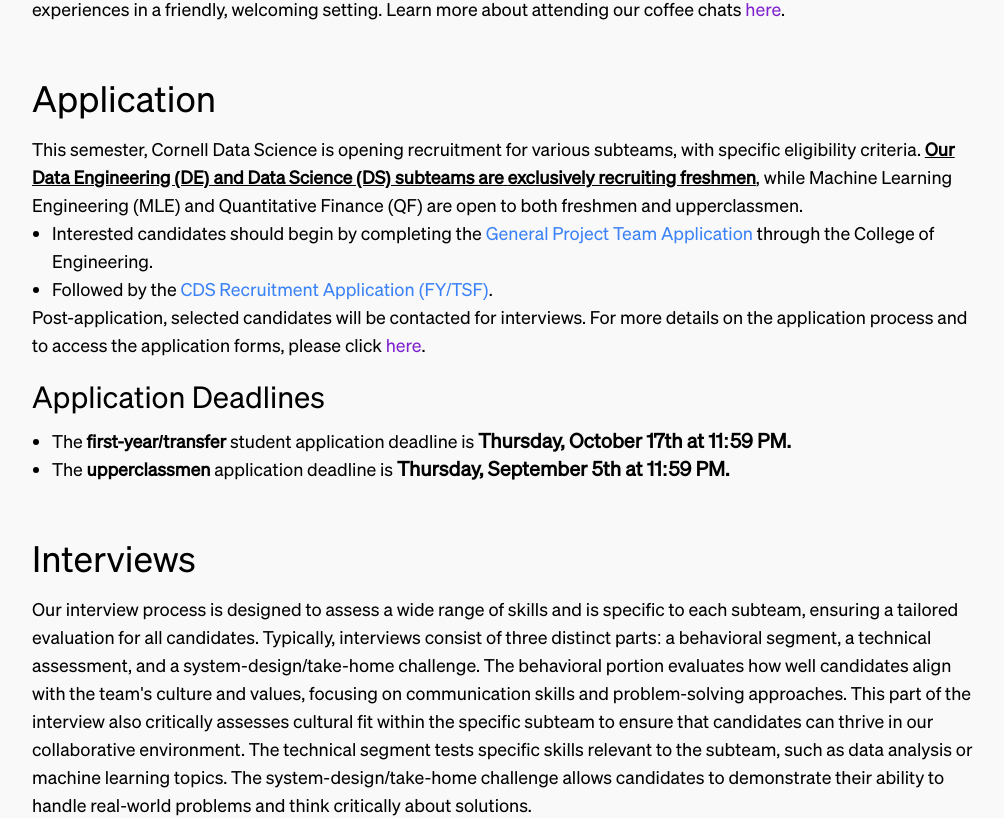
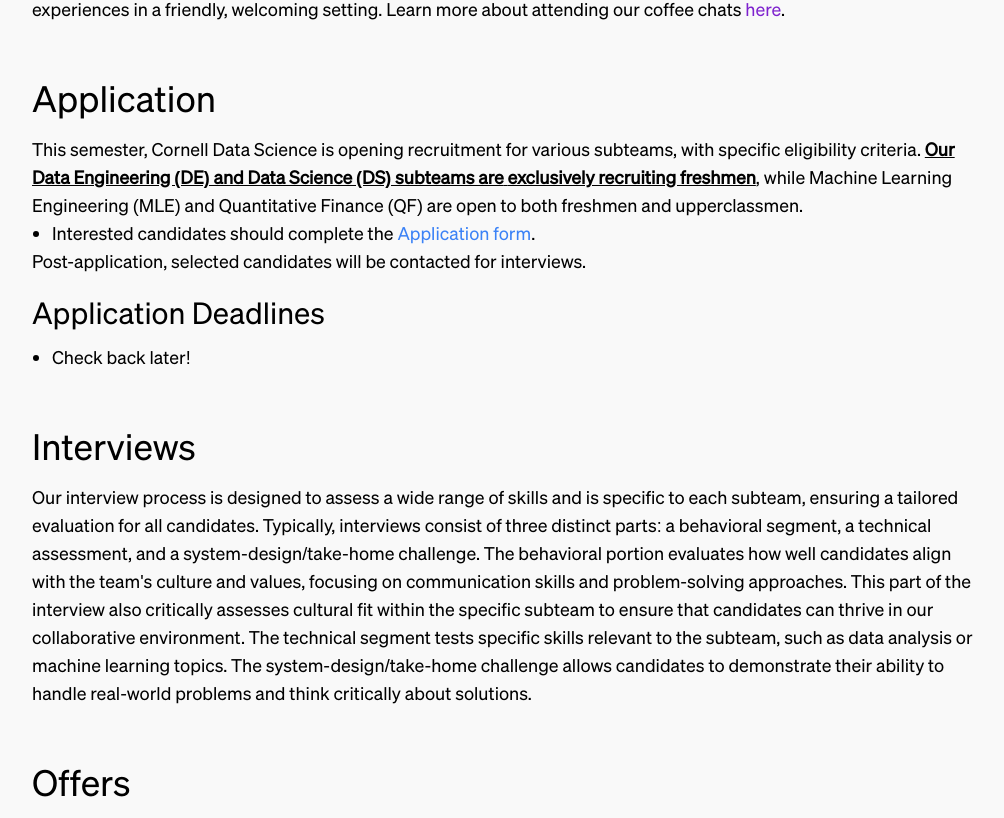
Before and after one commit to Miwi343/cds-website-fork, a Next.js app: page /recruitment in a window 1280 px wide. Shown: the part 2290-3108 px from the top of the page, without its empty margins (160-1164 px from the left). Built offline with nearby package versions, Linux system fonts and the light colour scheme.

Commit message:
Updated application links and information session dates

```diff
--- a/src/app/page.tsx
+++ b/src/app/page.tsx
@@ -139,7 +139,7 @@
           <div className="font-light box-mobile absolute bottom-4 right-4 p-4 flex flex-col space-y-2 text-xs md:text-xs sm:text-xs">
             <div className="flex items-center">
               <div className="p-2 border-l border-white">
-                <p>LAST UPDATED: NOVEMBER 6TH, 2024</p>
+                <p>LAST UPDATED: JANUARY 2ND, 2025</p>
               </div>
             </div>
             <div className="flex items-center">
--- a/src/pages/information-sessions.tsx
+++ b/src/pages/information-sessions.tsx
@@ -37,7 +37,7 @@
           <div>
             <h1 className="text-5xl mb-5">Upcoming Information Sessions</h1>
             <ul className="list-disc pl-5 text-xl">
-              <li>
+              {/* <li>
                 Information Session #1 (Upperclassmen): September 3rd // 5:00 pm
                 - 6:30 pm, Hollister B14
               </li>
@@ -48,7 +48,8 @@
               <li>
                 Cornell Annual Project Team Fest: September 5th // 5:00 pm -
                 7:00 pm, Duffield Atrium (TBD)
-              </li>
+              </li> */}
+              <li>Check back later!</li>
             </ul>
           </div>
         </div>
--- a/src/pages/recruitment.tsx
+++ b/src/pages/recruitment.tsx
@@ -112,6 +112,17 @@
                 Finance (QF) are open to both freshmen and upperclassmen.{" "}
                 <ul className="list-disc pl-5">
                   <li>
+                    Interested candidates should complete the{" "}
+                    <a
+                      className="text-blue-500"
+                      href="https://forms.gle/qNEifvefq5EWWdrD9"
+                      target="_blank"
+                    >
+                      Application form
+                    </a>
+                    .
+                  </li>
+                  {/* <li>
                     Interested candidates should begin by completing the{" "}
                     <a
                       className="text-blue-500"
@@ -132,10 +143,11 @@
                       CDS Recruitment Application (FY/TSF)
                     </a>
                     .
-                  </li>
+                  </li> */}
                 </ul>
                 Post-application, selected candidates will be contacted for
-                interviews. For more details on the application process and to
+                interviews.{" "}
+                {/* For more details on the application process and to
                 access the application forms, please click{" "}
                 <a
                   href="https://www.engineering.cornell.edu/cornell-engineering-student-project-teams-join-a-team"
@@ -145,12 +157,12 @@
                 >
                   here
                 </a>
-                .
+                . */}
               </div>
               <div className="mt-5 space-y-3">
                 <h1 className="text-3xl">Application Deadlines</h1>
                 <ul className="list-disc pl-5 text-lg">
-                  <li>
+                  {/* <li>
                     The{" "}
                     <strong className="text-bold">first-year/transfer</strong>{" "}
                     student application deadline is{" "}
@@ -164,7 +176,8 @@
                     <strong className="text-bold text-xl">
                       Thursday, September 5th at 11:59 PM.{" "}
                     </strong>
-                  </li>
+                  </li> */}
+                  <li>Check back later!</li>
                 </ul>
               </div>
             </div>
```
